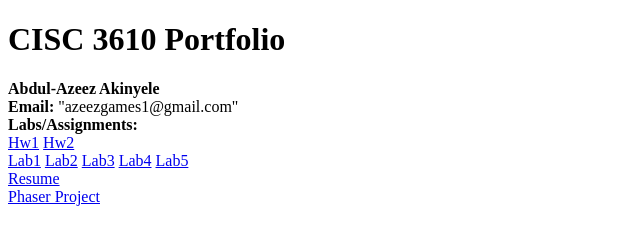
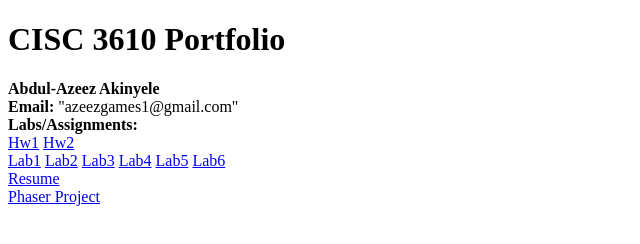
Before and after one commit to Azz14/CISC3610Portfolio, a plain HTML site: page index.html in a window 1280 px wide. Shown: the full height of the page, 0-640 px from the left. Drawn offline with Linux system fonts and the light colour scheme.

Commit message:
Update index.html

```diff
--- a/index.html
+++ b/index.html
@@ -17,6 +17,7 @@
 <a href = "Lab3.html">Lab3</a>
 <a href = "dataVis.html">Lab4</a>
 <a href = "audiolab.html">Lab5</a>
+<a href = "videolab.html">Lab6</a>
 <br>
 <a href = "resume.html">Resume</a>
 <br>
```
